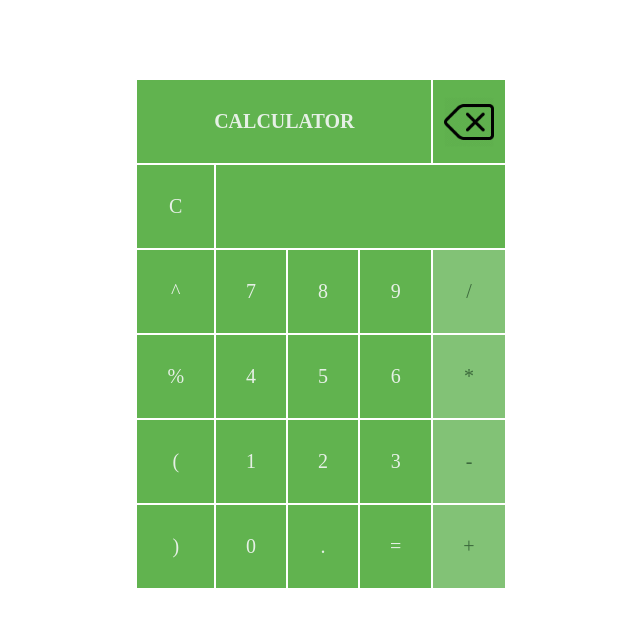
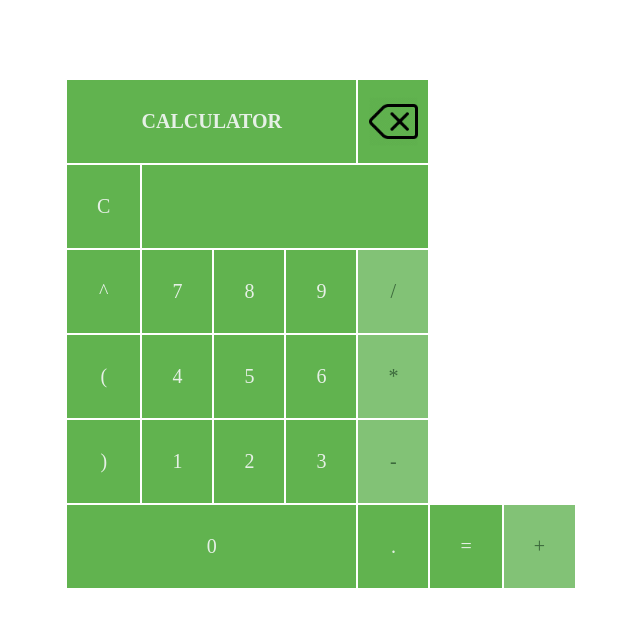
Before and after one commit to jtcanfield/basic-graphic-calculator, a plain HTML site: page index.html in a window 1280 px wide. Shown: the whole page, without its empty margins (319-959 px from the left). Drawn offline with Linux system fonts and the light colour scheme.

Commit message:
reconfigure calculator

```diff
--- a/index.html
+++ b/index.html
@@ -18,16 +18,16 @@
             <td onclick="onClickClear()">C</td><th colspan="4" id="answer_box"><!--<input type="text" id="answer_box">--></th>
           </tr>
           <tr>
-            <td onclick="onClick(^, false)">^</td><td onclick="onClick(7, false)">7</td><td onclick="onClick(8, false)">8</td><td onclick="onClick(9, false)">9</td><td onclick="onClick('/', true)"class="operator">/</td>
+            <td onclick="onClick('**', true)">^</td><td onclick="onClick(7, false)">7</td><td onclick="onClick(8, false)">8</td><td onclick="onClick(9, false)">9</td><td onclick="onClick('/', true)"class="operator">/</td>
           </tr>
           <tr>
-            <td onclick="onClick(%, false)">%</td><td onclick="onClick(4, false)">4</td><td onclick="onClick(5, false)">5</td><td onclick="onClick(6, false)">6</td><td onclick="onClick('*', true)"class="operator">*</td>
+            <td onclick="onClick('(', false)">(</td><td onclick="onClick(4, false)">4</td><td onclick="onClick(5, false)">5</td><td onclick="onClick(6, false)">6</td><td onclick="onClick('*', true)"class="operator">*</td>
           </tr>
           <tr>
-            <td onclick="onClick('(', false)">(</td><td onclick="onClick(1, false)">1</td><td onclick="onClick(2, false)">2</td><td onclick="onClick(3, false)">3</td><td onclick="onClick('-', true)"class="operator">-</td>
+            <td onclick="onClick(')', false)">)</td><td onclick="onClick(1, false)">1</td><td onclick="onClick(2, false)">2</td><td onclick="onClick(3, false)">3</td><td onclick="onClick('-', true)"class="operator">-</td>
           </tr>
           <tr>
-            <td onclick="onClick(')', false)">)</td><td onclick="onClick(0, false)">0</td><td onclick="onClick('.', false)">.</td><td onclick="calculate();">=</td><td onclick="onClick('+', true)"class="operator">+</td>
+            <td colspan="4" onclick="onClick(0, false)">0</td><td onclick="onClick('.', false)">.</td><td onclick="calculate();">=</td><td onclick="onClick('+', true)"class="operator">+</td>
           </tr>
         </tbody>
       </table>
```
